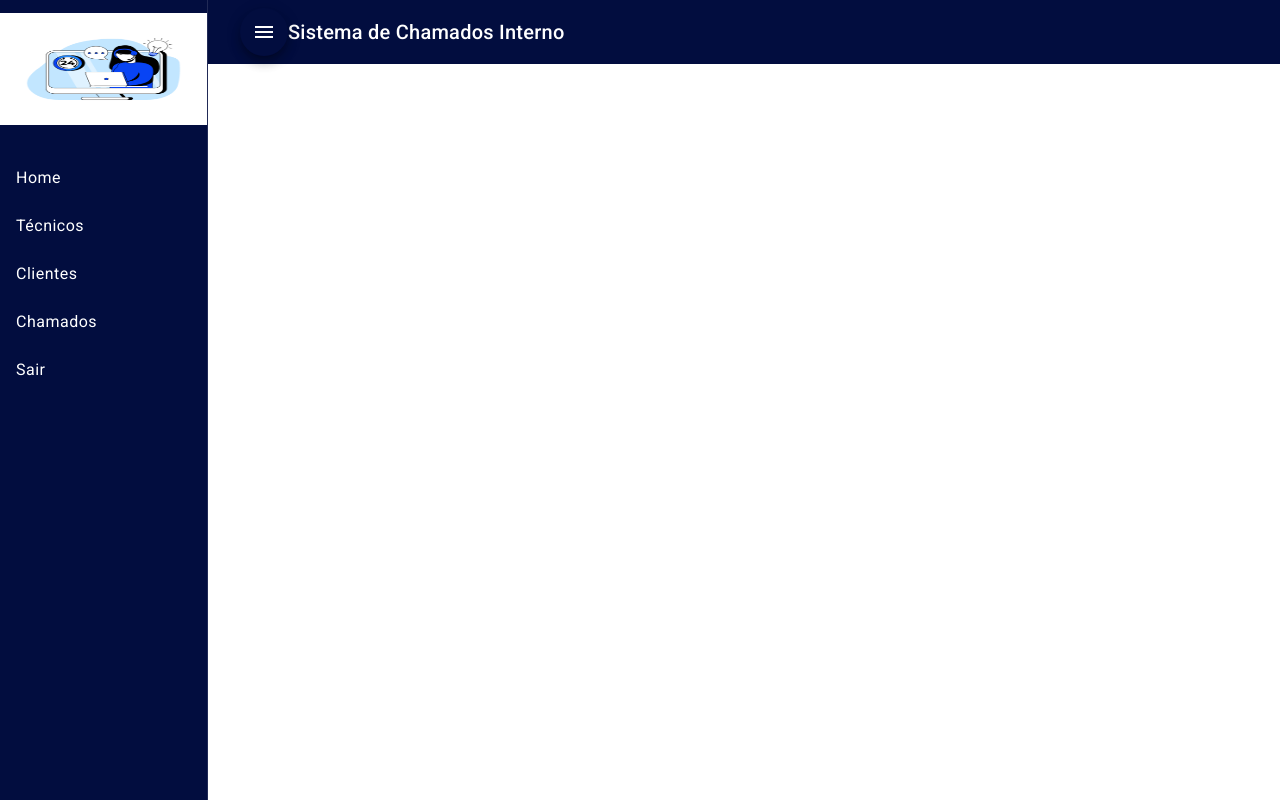
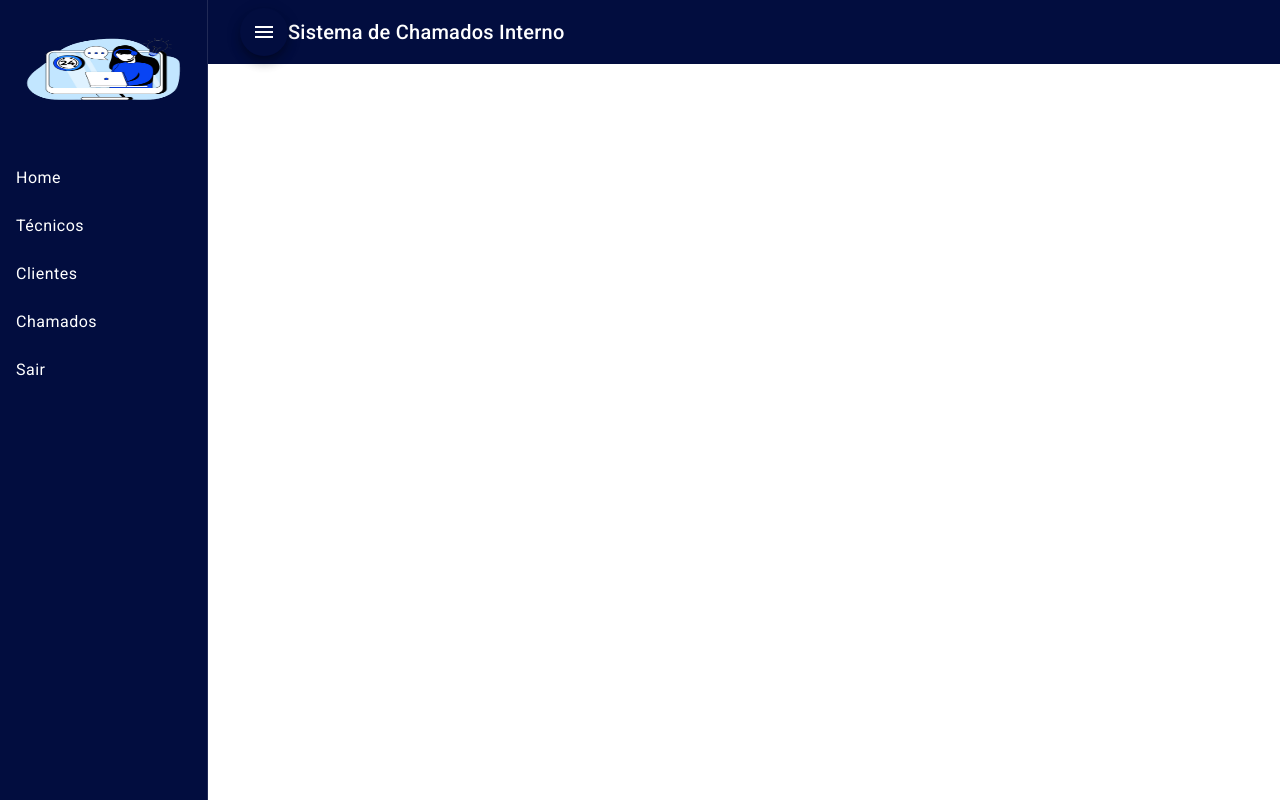
Before and after one commit to saulo-maker/helpdesk-front-end, an Angular app: page / in a window 1280 px wide. Both pictures are taken after a click on the button "menu". Built offline with nearby package versions, Linux system fonts and the light colour scheme.

Commit message:
Assets e imagens atualizados

```diff
--- a/src/app/components/nav/nav.component.html
+++ b/src/app/components/nav/nav.component.html
@@ -1,6 +1,6 @@
 <mat-drawer-container class="container" autosize>
     <mat-drawer #drawer class="sidenav" mode="side">
-        <img src="../../../assets/logo.jpg" alt="Logo HDN BOMBAS">
+        <img src="../../../assets/logo.png" alt="Logo HDN BOMBAS">
        <mat-nav-list class="nav-list">
           <a mat-list-item routerLink="home">
              Home
```
Also changed, not shown: src/assets/logo.jpg (deleted), src/assets/logo.png (added).
